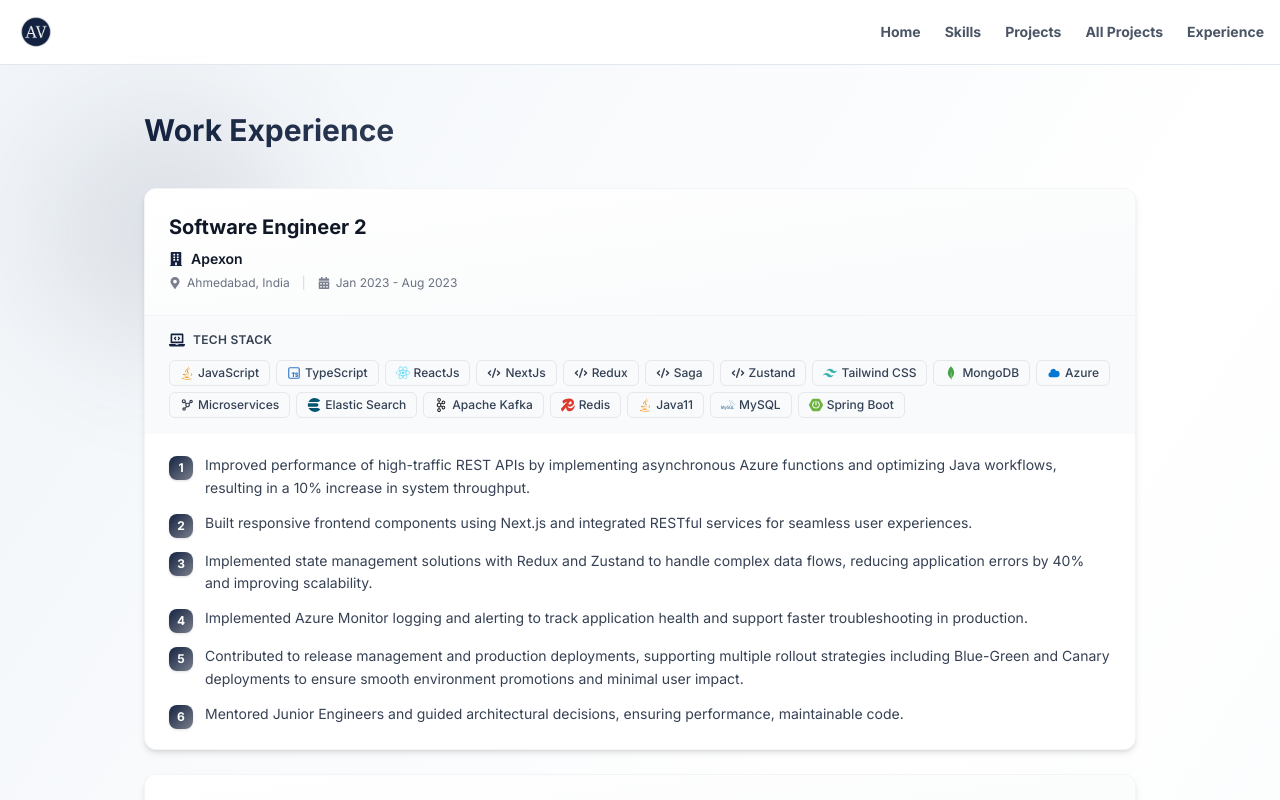
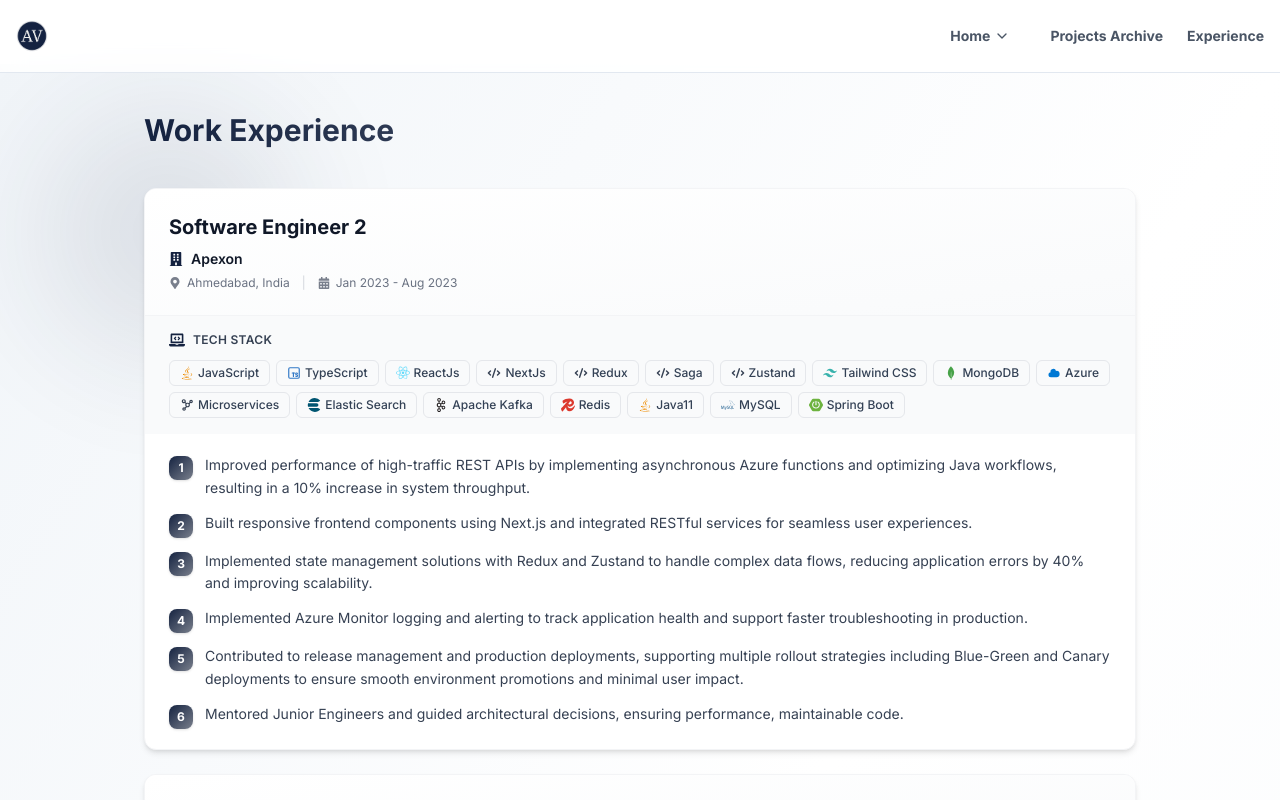
Before and after one commit to abhishek08vyas/portfolio, a Next.js app: page /experience in a window 1280 px wide. Shown: the top 800 px of the page. Built offline with nearby package versions, Linux system fonts and the light colour scheme.

Commit message:
fix nav bar and footer

```diff
--- a/src/app/experience/page.tsx
+++ b/src/app/experience/page.tsx
@@ -1,4 +1,5 @@
 import Experience from "@/components/Experience";
+import { Footer } from "@/components/Footer";
 
 export const metadata = {
 	title: "Experience | Abhishek Vyas",
@@ -11,6 +12,7 @@
 			<main>
 				<Experience />
 			</main>
+			<Footer />
 		</div>
 	);
 }
--- a/src/app/projects/page.tsx
+++ b/src/app/projects/page.tsx
@@ -1,5 +1,13 @@
+import { Footer } from "@/components/Footer";
 import { ProjectsArchive } from "@/components/projects/ProjectsArchive";
 
 export default function ProjectsPage() {
-	return <ProjectsArchive />;
+	return (
+		<div className="min-h-screen bg-white">
+			<main>
+				<ProjectsArchive />
+			</main>
+			<Footer />
+		</div>
+	);
 }
--- a/src/components/Navbar/index.tsx
+++ b/src/components/Navbar/index.tsx
@@ -1,125 +1,135 @@
 "use client";
 
-import { useState } from "react";
+import { useState, useRef } from "react";
 import { GiHamburgerMenu } from "react-icons/gi";
 import { IoClose } from "react-icons/io5";
+import { FiChevronDown } from "react-icons/fi";
 import { Button } from "@/components/ui/button";
 import Link from "next/link";
 import Image from "next/image";
+import { DropdownMenu, DropdownMenuContent, DropdownMenuItem, DropdownMenuTrigger } from "@/components/ui/dropdown-menu";
+
+const HOVER_CLOSE_DELAY_MS = 200; // Increased slightly for stability
 
 export const Navbar = () => {
 	const [menuOpen, setMenuOpen] = useState(false);
+	const [homeDropdownOpen, setHomeDropdownOpen] = useState(false);
+	const timeoutRef = useRef<ReturnType<typeof setTimeout> | null>(null);
+
+	const handleMouseEnter = () => {
+		if (timeoutRef.current) clearTimeout(timeoutRef.current);
+		setHomeDropdownOpen(true);
+	};
+
+	const handleMouseLeave = () => {
+		timeoutRef.current = setTimeout(() => {
+			setHomeDropdownOpen(false);
+		}, HOVER_CLOSE_DELAY_MS);
+	};
 
 	return (
 		<header className="fixed top-0 left-0 right-0 z-50 bg-white/80 backdrop-blur-md border-b">
 			<nav className="container mx-auto px-4 py-4 flex items-center justify-between">
-				<div className="flex items-center">
+				{/* Left Side: Brand (Higher Z-index but isolated) */}
+				<div className="flex items-center relative z-10">
 					<Link
 						href="/"
-						className="flex items-center hover:opacity-80 transition-opacity pl-0 md:pl-1"
+						className="flex items-center hover:opacity-80 transition-opacity"
 					>
 						<Image
 							src="/images/av2.png"
-							alt="Abhishek Vyas"
+							alt="Logo"
 							width={32}
 							height={32}
-							className="h-8 w-auto"
 							priority
 						/>
-						<div className="ml-3 signature-container">
-							<span className="font-signature text-2xl text-primary signature-static">Abhishek Vyas</span>
+						<div className="ml-3 signature-container pointer-events-none">
+							{/* pointer-events-none prevents the animation box from stealing hover */}
+							<span className="font-signature text-2xl text-primary signature-static pointer-events-auto">Abhishek Vyas</span>
 							<span className="font-signature text-2xl text-primary signature-animated">Abhishek Vyas</span>
 						</div>
 					</Link>
 				</div>
 
-				{/* Desktop menu */}
-				<div className="hidden md:flex gap-6">
+				{/* Right Side: Desktop Menu */}
+				<div className="hidden md:flex items-center gap-6">
+					<div
+						className="relative"
+						onMouseEnter={handleMouseEnter}
+						onMouseLeave={handleMouseLeave}
+					>
+						<DropdownMenu
+							open={homeDropdownOpen}
+							onOpenChange={(open) => {
+								// This prevents Radix from closing the menu on its own
+								if (!open) handleMouseLeave();
+							}}
+						>
+							<DropdownMenuTrigger asChild>
+								<Button
+									variant="ghost"
+									className="text-sm text-gray-600 hover:text-primary font-bold gap-1 px-4 h-10"
+									asChild
+								>
+									{/* Link is inside asChild; Navigates on click */}
+									<Link href="/">
+										Home
+										<FiChevronDown className={`transition-transform duration-200 ${homeDropdownOpen ? "rotate-180" : ""}`} />
+									</Link>
+								</Button>
+							</DropdownMenuTrigger>
+
+							<DropdownMenuContent
+								align="start"
+								sideOffset={5} // Matches the visual gap
+								className="min-w-40 animate-in fade-in zoom-in-95 duration-200"
+								onMouseEnter={handleMouseEnter}
+								onMouseLeave={handleMouseLeave}
+							>
+								<DropdownMenuItem asChild>
 									<Link
-						href="/"
-						className="text-sm text-gray-600 hover:text-primary transition-colors font-bold"
+										href="/#recent-experience"
+										className="cursor-pointer w-full"
 									>
-						Home
+										Recent Role
 									</Link>
-					<Link
-						href="/#skills"
-						className="text-sm text-gray-600 hover:text-primary transition-colors font-bold"
-					>
-						Skills
-					</Link>
+								</DropdownMenuItem>
+								<DropdownMenuItem asChild>
 									<Link
 										href="/#projects"
-						className="text-sm text-gray-600 hover:text-primary transition-colors font-bold"
+										className="cursor-pointer w-full"
 									>
-						Projects
+										My Work
 									</Link>
+								</DropdownMenuItem>
+							</DropdownMenuContent>
+						</DropdownMenu>
+					</div>
+
 					<Link
 						href="/projects"
-						className="text-sm text-gray-600 hover:text-primary transition-colors font-bold"
+						className="text-sm text-gray-600 hover:text-primary font-bold"
 					>
-						All Projects
+						Projects Archive
 					</Link>
 					<Link
 						href="/experience"
-						className="text-sm text-gray-600 hover:text-primary transition-colors font-bold"
+						className="text-sm text-gray-600 hover:text-primary font-bold"
 					>
 						Experience
 					</Link>
 				</div>
 
-				{/* Mobile hamburger */}
+				{/* Mobile Toggle */}
 				<Button
 					variant="ghost"
 					size="icon"
 					className="md:hidden"
 					onClick={() => setMenuOpen(!menuOpen)}
 				>
-					{menuOpen ? <IoClose className="h-5 w-5" /> : <GiHamburgerMenu className="h-5 w-5" />}
+					{menuOpen ? <IoClose /> : <GiHamburgerMenu />}
 				</Button>
 			</nav>
-
-			{/* Mobile menu dropdown */}
-			{menuOpen && (
-				<div className="md:hidden bg-white border-t shadow-md">
-					<div className="container mx-auto px-4 py-4 flex flex-col gap-4">
-						<Link
-							href="/"
-							className="text-sm text-gray-600 hover:text-primary font-bold"
-							onClick={() => setMenuOpen(false)}
-						>
-							Home
-						</Link>
-						<Link
-							href="/#skills"
-							className="text-sm text-gray-600 hover:text-primary font-bold"
-							onClick={() => setMenuOpen(false)}
-						>
-							Skills
-						</Link>
-						<Link
-							href="/#projects"
-							className="text-sm text-gray-600 hover:text-primary font-bold"
-							onClick={() => setMenuOpen(false)}
-						>
-							Projects
-						</Link>
-						<Link
-							href="/projects"
-							className="text-sm text-gray-600 hover:text-primary font-bold"
-							onClick={() => setMenuOpen(false)}
-						>
-							All Projects
-						</Link>
-						<Link
-							href="/experience"
-							className="text-sm text-gray-600 hover:text-primary font-bold"
-							onClick={() => setMenuOpen(false)}
-						>
-							Experience
-						</Link>
-					</div>
-				</div>
-			)}
 		</header>
 	);
 };
```
Lines whose indentation alone changed are shown as unchanged.
